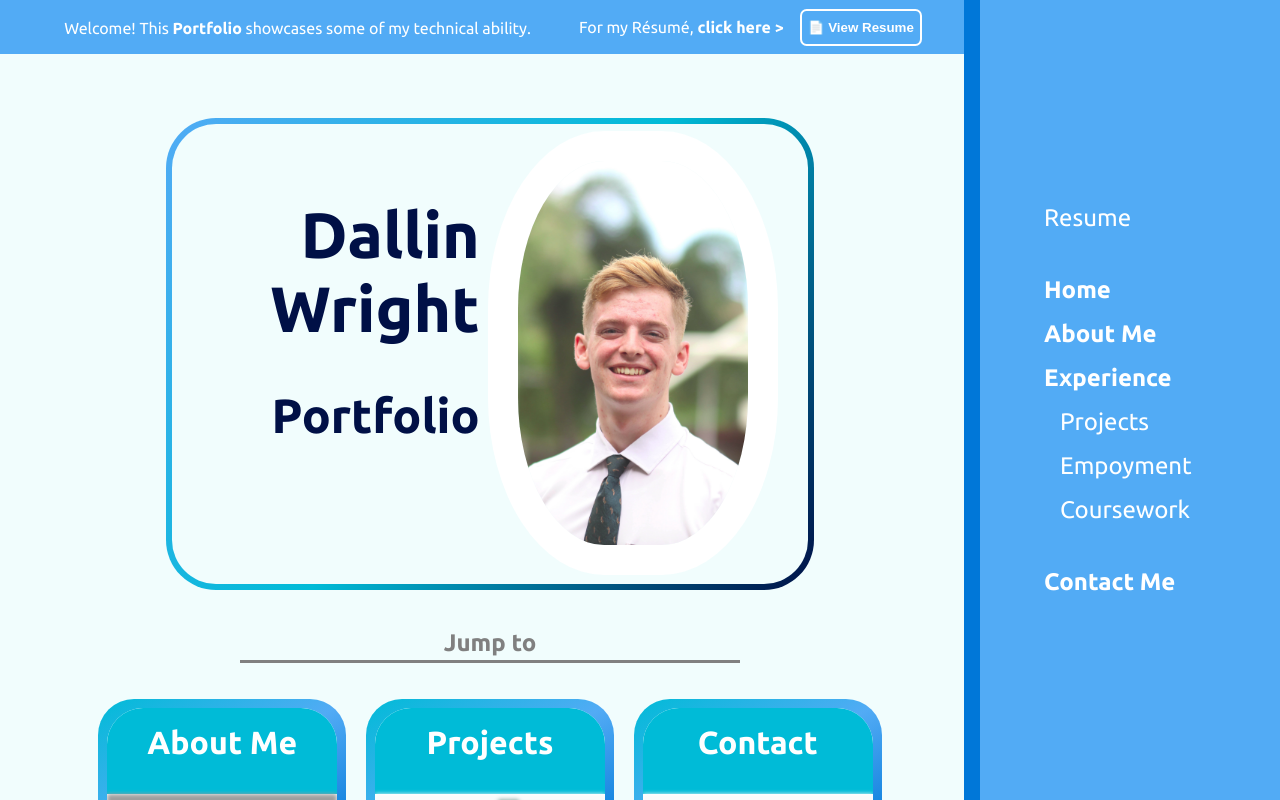
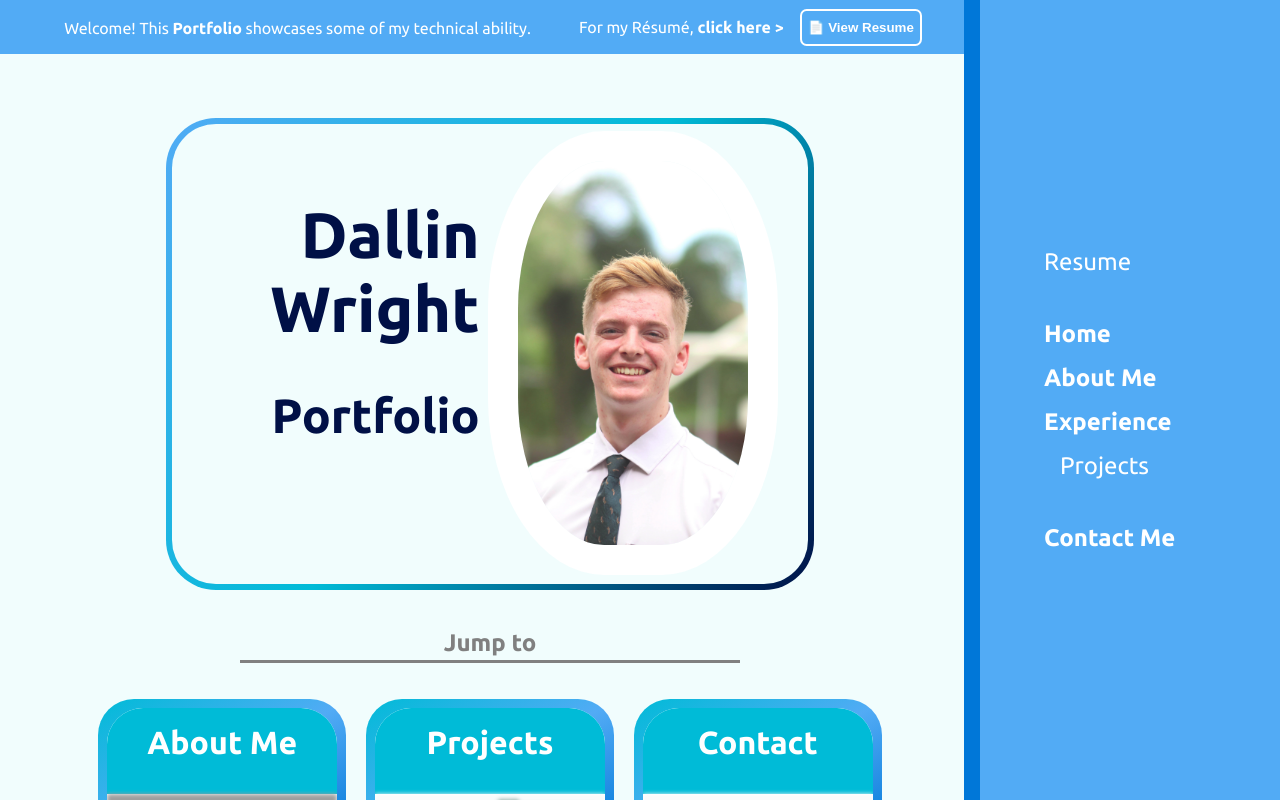
Before and after one commit to Leeway001Write/Leeway001Write.github.io, a React (Vite) app in the folder react-portfolio/: page / in a window 1280 px wide. Shown: the top 800 px of the page. Built offline with nearby package versions, Linux system fonts and the light colour scheme; grey boxes are pictures that could not be loaded.

Commit message:
Remove Employment and coursework (at least for now)

```diff
--- a/react-portfolio/src/App.tsx
+++ b/react-portfolio/src/App.tsx
@@ -78,7 +78,7 @@ function App() {
             </div>
           </div>
 
-           <div id="employment" className="employment-page">
+           {/* <div id="employment" className="employment-page">
             <h2>Employment</h2>
             <i>(Coming Soon) - See <a href="#top">resume</a></i>
           </div>
@@ -86,7 +86,7 @@ function App() {
           <div id="coursework" className="coursework-page">
             <h2>Coursework</h2>
             <i>(Coming Soon) - See <a href="#top">resume</a></i>
-          </div>
+          </div> */}
         </div>
 
         <div id="contact" className="contact-page">
--- a/react-portfolio/src/components/NavBar.tsx
+++ b/react-portfolio/src/components/NavBar.tsx
@@ -12,8 +12,8 @@ export default function NavBar() {
         <li><a className="nav-heading" href="#experience"><b>Experience</b></a>
           <ul className="nav-list">
             <li><a className="nav-subheading" href="#projects">Projects</a></li>
-            <li><a className="nav-subheading" href="#employment">Empoyment</a></li>
-            <li><a className="nav-subheading" href="#coursework">Coursework</a></li>
+            {/* <li><a className="nav-subheading" href="#employment">Empoyment</a></li>
+            <li><a className="nav-subheading" href="#coursework">Coursework</a></li> */}
           </ul>
         </li>
         <br />
```
